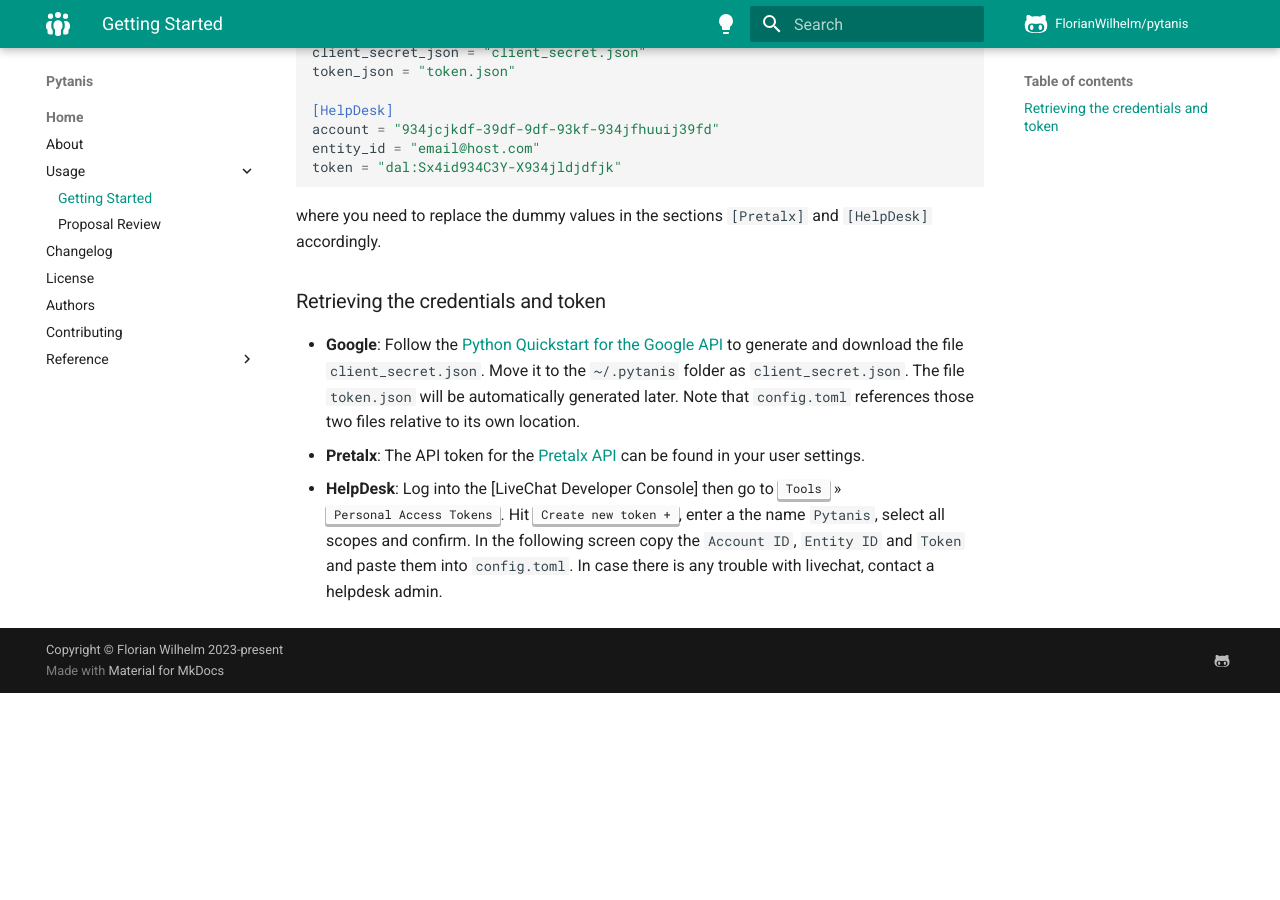
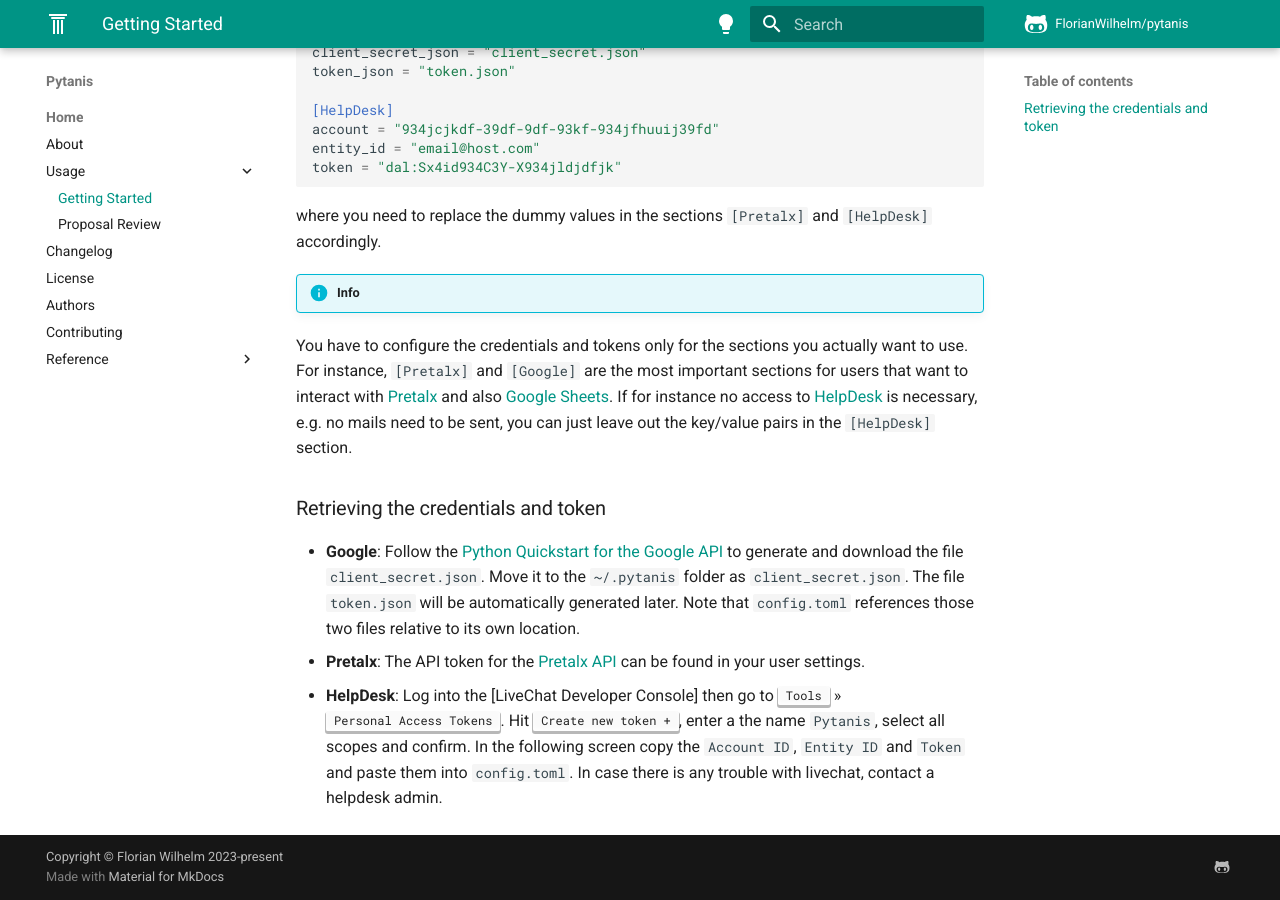
Before and after one commit to FlorianWilhelm/pytanis, an MkDocs documentation site: the page built from docs/usage/installation.md, in a window 1280 px wide and 900 px high, scrolled down 562 px. Built offline with MkDocs 1.6.1 and Material for MkDocs 9.7.7, drawn with Linux system fonts in a browser that asks for light colours; comment, search, counter and statistics services are not loaded; the version menu is left out; before the commit the page ends 1255 px from its top, so only the background shows below that.

Commit message:
Mention that not everything needs to be set in config

````diff
--- a/docs/usage/installation.md
+++ b/docs/usage/installation.md
@@ -24,6 +24,12 @@
 ```
 where you need to replace the dummy values in the sections `[Pretalx]` and `[HelpDesk]` accordingly.
 
+!!! info
+  You have to configure the credentials and tokens only for the sections you actually want to use.
+  For instance, `[Pretalx]` and `[Google]` are the most important sections for users that want to interact with
+  [Pretalx] and also [Google Sheets]. If for instance no access to [HelpDesk] is necessary, e.g. no
+  mails need to be sent, you can just leave out the key/value pairs in the `[HelpDesk]` section.
+
 
 ### Retrieving the credentials and token
 * **Google**: Follow the [Python Quickstart for the Google API] to generate and download the file `client_secret.json`.
--- a/mkdocs.yml
+++ b/mkdocs.yml
@@ -33,7 +33,7 @@
   favicon: assets/images/logo.svg
   icon:
     repo: fontawesome/brands/github-alt
-    logo: fontawesome/solid/people-group
+    logo: material/pillar
   font:
     text: Roboto
     code: Roboto Mono
````
Also changed, not shown: AUTHORS.md (+3 -1 lines).
